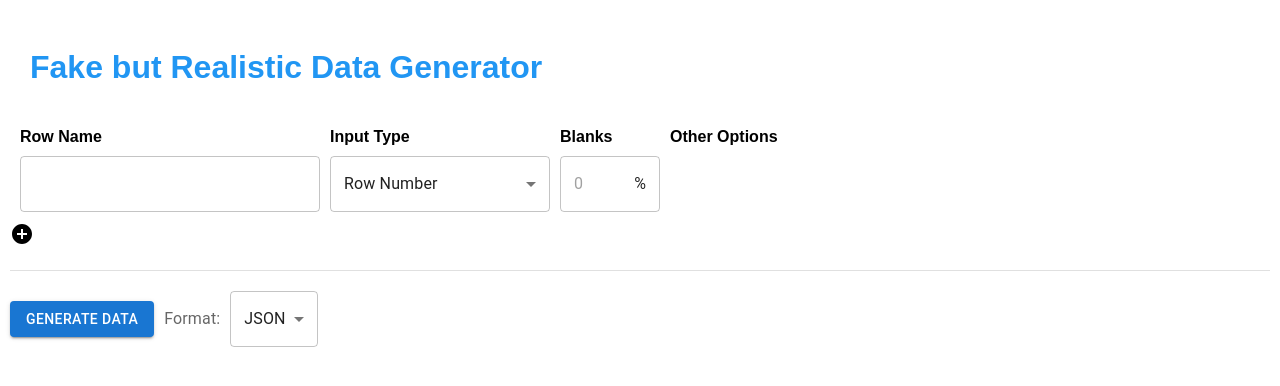
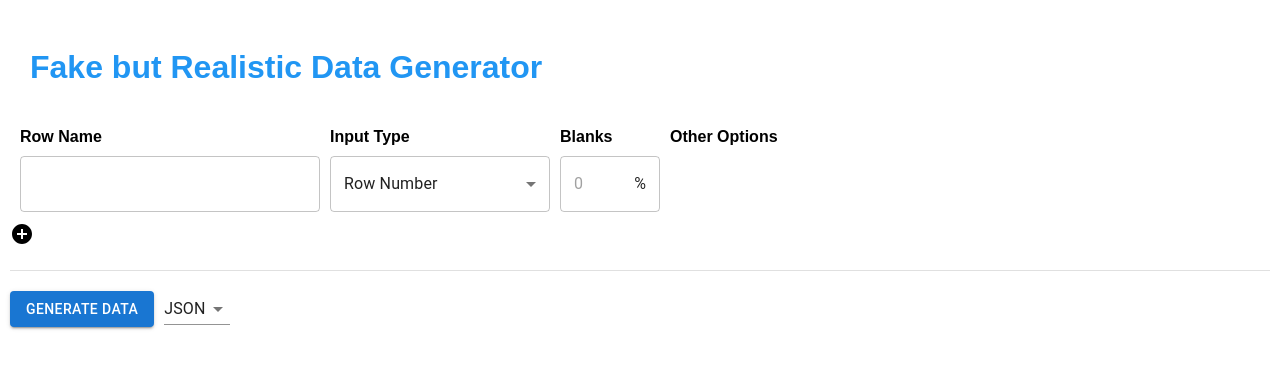
Before and after one commit to Irminrics/fake-but-realistic-data, a React (Vite) app: page / in a window 1280 px wide. Shown: the top 386 px of the page. Built offline with nearby package versions, Linux system fonts and the light colour scheme.

Commit message:
Change dropdown type for file format

```diff
--- a/src/App.jsx
+++ b/src/App.jsx
@@ -211,12 +211,13 @@ export default function App() {
                 <Button variant="contained" color="primary" style={{ marginRight: '10px' }}>
                     Generate Data
                 </Button>
+
                 <div style={{ display: 'flex', alignItems: 'center' }}>
-                    <InputLabel style={{ marginRight: '10px' }}>Format:</InputLabel>
                 <Select
                     value={format}
                     onChange={handleFormatChange}
-                        label="Format"
+                    variant="standard" // Use standard variant to remove the space
+                    MenuProps={{ PaperProps: { style: { marginTop: 0 } } }} // Adjust the space between the dropdown and the button
                 >
                     <MenuItem value="JSON">JSON</MenuItem>
                     <MenuItem value="SQL">SQL</MenuItem>
```
Lines whose indentation alone changed are shown as unchanged.
